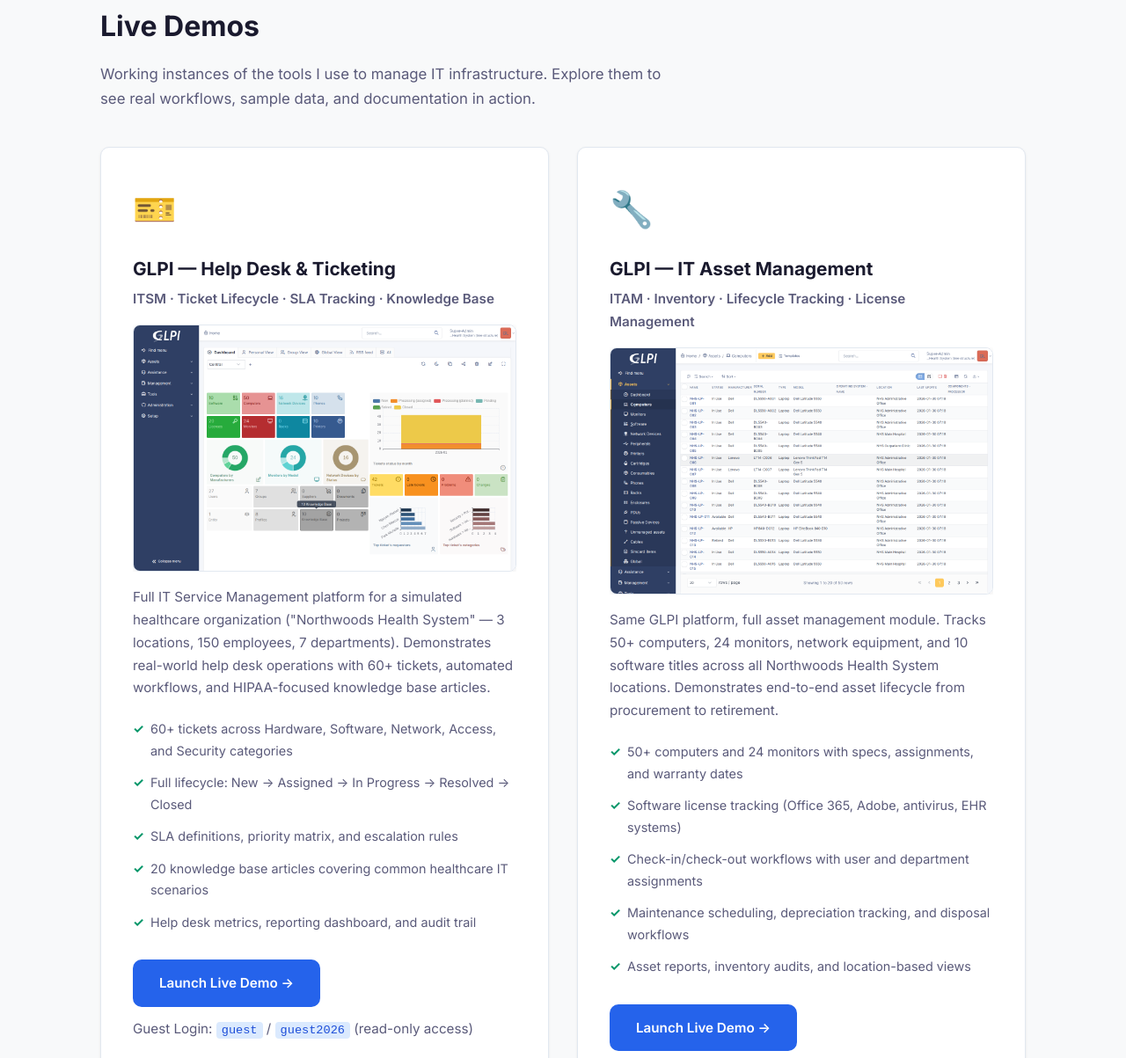
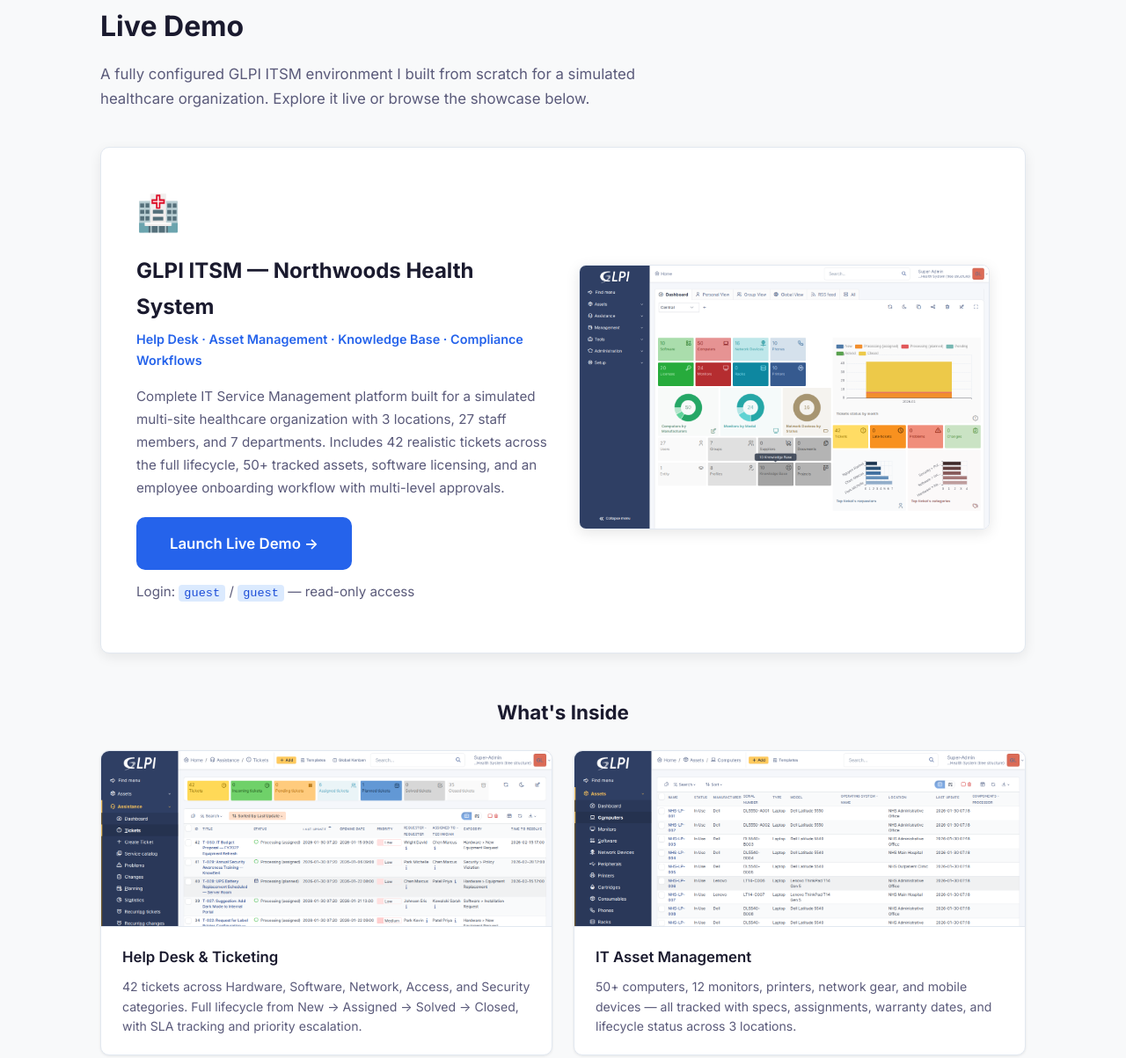
Before and after one commit to HarlenMorris/harlenmorris.github.io, a plain HTML site: page index.html in a window 1280 px wide. Shown: the part 1208-2411 px from the top of the page at 88% size. Drawn offline with Linux system fonts and the light colour scheme.

Commit message:
Consolidate GLPI demo: single card + showcase grid

```diff
--- a/css/style.css
+++ b/css/style.css
@@ -306,6 +306,111 @@
   box-shadow: 0 4px 16px rgba(0,0,0,0.15);
 }
 
+/* ── Demo Hero (single demo card) ─────────── */
+.demo-hero {
+  background: var(--color-card);
+  border: 1px solid var(--color-border);
+  border-radius: var(--radius);
+  padding: 40px;
+  box-shadow: var(--shadow-md);
+  margin-bottom: 48px;
+}
+.demo-hero-content {
+  display: grid;
+  grid-template-columns: 1fr 1fr;
+  gap: 36px;
+  align-items: center;
+}
+.demo-icon-inline {
+  font-size: 2.5rem;
+  margin-bottom: 12px;
+}
+.demo-hero-text h3 {
+  font-size: 1.5rem;
+  margin-bottom: 4px;
+  color: var(--color-text);
+}
+.demo-hero-text .demo-subtitle {
+  font-size: 0.9rem;
+  color: var(--color-primary);
+  font-weight: 600;
+  margin-bottom: 16px;
+}
+.demo-hero-text p {
+  color: var(--color-text-muted);
+  font-size: 0.95rem;
+  line-height: 1.7;
+  margin-bottom: 16px;
+}
+.demo-launch {
+  margin-top: 20px;
+}
+.btn-lg {
+  padding: 14px 36px;
+  font-size: 1.05rem;
+}
+.demo-hero-img img {
+  width: 100%;
+  border-radius: 8px;
+  border: 1px solid var(--color-border);
+  box-shadow: 0 4px 16px rgba(0,0,0,0.1);
+}
+
+/* ── Showcase Grid ────────────────────────── */
+.showcase-title {
+  font-size: 1.4rem;
+  font-weight: 700;
+  color: var(--color-text);
+  margin-bottom: 24px;
+  text-align: center;
+}
+.showcase-grid {
+  display: grid;
+  grid-template-columns: 1fr 1fr;
+  gap: 24px;
+}
+.showcase-item {
+  background: var(--color-card);
+  border: 1px solid var(--color-border);
+  border-radius: var(--radius);
+  overflow: hidden;
+  box-shadow: var(--shadow-sm);
+  transition: box-shadow .3s, transform .3s;
+}
+.showcase-item:hover {
+  box-shadow: var(--shadow-md);
+  transform: translateY(-2px);
+}
+.showcase-img {
+  width: 100%;
+  height: 200px;
+  object-fit: cover;
+  object-position: top left;
+  display: block;
+  border-bottom: 1px solid var(--color-border);
+}
+.showcase-info {
+  padding: 20px 24px;
+}
+.showcase-info h4 {
+  font-size: 1.05rem;
+  font-weight: 600;
+  color: var(--color-text);
+  margin-bottom: 8px;
+}
+.showcase-info p {
+  font-size: 0.88rem;
+  color: var(--color-text-muted);
+  line-height: 1.6;
+}
+
+@media (max-width: 768px) {
+  .demo-hero { padding: 28px; }
+  .demo-hero-content { grid-template-columns: 1fr; gap: 24px; }
+  .demo-hero-img { order: -1; }
+  .showcase-grid { grid-template-columns: 1fr; }
+}
+
 /* ── Articles Grid ────────────────────────── */
 .articles-grid {
   display: grid;
--- a/index.html
+++ b/index.html
@@ -102,62 +102,86 @@
   <!-- Live Demos -->
   <section class="section section-alt" id="demos">
     <div class="container">
-      <h2 class="section-title">Live Demos</h2>
+      <h2 class="section-title">Live Demo</h2>
       <p class="section-desc">
-        Working instances of the tools I use to manage IT infrastructure. Explore them to see
-        real workflows, sample data, and documentation in action.
+        A fully configured GLPI ITSM environment I built from scratch for a simulated healthcare organization.
+        Explore it live or browse the showcase below.
       </p>
-      <div class="demo-grid">
 
-        <!-- GLPI Demo — Ticketing & Help Desk -->
-        <div class="demo-card">
-          <div class="demo-icon">🎫</div>
-          <h3>GLPI — Help Desk & Ticketing</h3>
-          <p class="demo-subtitle">ITSM · Ticket Lifecycle · SLA Tracking · Knowledge Base</p>
-          <div class="demo-screenshots">
+      <!-- Single GLPI Demo Card -->
+      <div class="demo-hero">
+        <div class="demo-hero-content">
+          <div class="demo-hero-text">
+            <div class="demo-icon-inline">🏥</div>
+            <h3>GLPI ITSM — Northwoods Health System</h3>
+            <p class="demo-subtitle">Help Desk · Asset Management · Knowledge Base · Compliance Workflows</p>
+            <p>
+              Complete IT Service Management platform built for a simulated multi-site healthcare organization
+              with 3 locations, 27 staff members, and 7 departments. Includes 42 realistic tickets across
+              the full lifecycle, 50+ tracked assets, software licensing, and an employee onboarding workflow
+              with multi-level approvals.
+            </p>
+            <div class="demo-launch">
+              <a href="#" class="btn btn-primary btn-lg" id="glpi-link">Launch Live Demo →</a>
+              <p class="demo-creds">Login: <code>guest</code> / <code>guest</code> — read-only access</p>
+            </div>
+          </div>
+          <div class="demo-hero-img">
             <img src="img/screenshots/glpi-central.png" alt="GLPI Admin Dashboard — ticket metrics, asset counts, and SLA tracking" class="demo-img" loading="lazy">
-            <img src="img/screenshots/glpi-tickets-admin.png" alt="GLPI Ticket Queue — 28 healthcare IT tickets with priority and status" class="demo-img" loading="lazy">
           </div>
-          <p>
-            Full IT Service Management platform for a simulated healthcare organization
-            ("Northwoods Health System" — 3 locations, 150 employees, 7 departments).
-            Demonstrates real-world help desk operations with 60+ tickets, automated workflows,
-            and HIPAA-focused knowledge base articles.
-          </p>
-          <ul class="demo-features">
-            <li>60+ tickets across Hardware, Software, Network, Access, and Security categories</li>
-            <li>Full lifecycle: New → Assigned → In Progress → Resolved → Closed</li>
-            <li>SLA definitions, priority matrix, and escalation rules</li>
-            <li>20 knowledge base articles covering common healthcare IT scenarios</li>
-            <li>Help desk metrics, reporting dashboard, and audit trail</li>
-          </ul>
-          <a href="#" class="btn btn-primary" id="glpi-link">Launch Live Demo →</a>
-          <p class="demo-creds">Guest Login: <code>guest</code> / <code>guest2026</code> (read-only access)</p>
+        </div>
+      </div>
+
+      <!-- Showcase Grid -->
+      <h3 class="showcase-title">What's Inside</h3>
+      <div class="showcase-grid">
+
+        <div class="showcase-item">
+          <img src="img/screenshots/glpi-tickets-admin.png" alt="GLPI Ticket Queue — healthcare IT tickets with priority and status" class="showcase-img" loading="lazy">
+          <div class="showcase-info">
+            <h4>Help Desk &amp; Ticketing</h4>
+            <p>42 tickets across Hardware, Software, Network, Access, and Security categories. Full lifecycle from New → Assigned → Solved → Closed, with SLA tracking and priority escalation.</p>
+          </div>
         </div>
 
-        <!-- GLPI Demo — Asset Management -->
-        <div class="demo-card">
-          <div class="demo-icon">🔧</div>
-          <h3>GLPI — IT Asset Management</h3>
-          <p class="demo-subtitle">ITAM · Inventory · Lifecycle Tracking · License Management</p>
-          <div class="demo-screenshots">
-            <img src="img/screenshots/glpi-computers.png" alt="GLPI Asset Inventory — 50 computers with specs, assignments, and lifecycle status" class="demo-img" loading="lazy">
-            <img src="img/screenshots/glpi-licenses.png" alt="GLPI Software License Management" class="demo-img" loading="lazy">
+        <div class="showcase-item">
+          <img src="img/screenshots/glpi-computers.png" alt="GLPI Asset Inventory — 50 computers with specs, assignments, and lifecycle status" class="showcase-img" loading="lazy">
+          <div class="showcase-info">
+            <h4>IT Asset Management</h4>
+            <p>50+ computers, 12 monitors, printers, network gear, and mobile devices — all tracked with specs, assignments, warranty dates, and lifecycle status across 3 locations.</p>
           </div>
-          <p>
-            Same GLPI platform, full asset management module. Tracks 50+ computers, 24 monitors,
-            network equipment, and 10 software titles across all Northwoods Health System locations.
-            Demonstrates end-to-end asset lifecycle from procurement to retirement.
-          </p>
-          <ul class="demo-features">
-            <li>50+ computers and 24 monitors with specs, assignments, and warranty dates</li>
-            <li>Software license tracking (Office 365, Adobe, antivirus, EHR systems)</li>
-            <li>Check-in/check-out workflows with user and department assignments</li>
-            <li>Maintenance scheduling, depreciation tracking, and disposal workflows</li>
-            <li>Asset reports, inventory audits, and location-based views</li>
-          </ul>
-          <a href="#" class="btn btn-primary" id="glpi-assets-link">Launch Live Demo →</a>
-          <p class="demo-creds">Guest Login: <code>guest</code> / <code>guest2026</code> — same environment, asset view</p>
+        </div>
+
+        <div class="showcase-item">
+          <img src="img/screenshots/glpi-licenses.png" alt="GLPI Software License Management" class="showcase-img" loading="lazy">
+          <div class="showcase-info">
+            <h4>Software &amp; License Tracking</h4>
+            <p>10 software titles with license counts, assignments, and compliance tracking. Covers Office 365, EHR systems, antivirus, and healthcare-specific applications.</p>
+          </div>
+        </div>
+
+        <div class="showcase-item">
+          <img src="img/screenshots/glpi-kb-admin.png" alt="GLPI Knowledge Base articles" class="showcase-img" loading="lazy">
+          <div class="showcase-info">
+            <h4>Knowledge Base</h4>
+            <p>10 self-service articles covering password resets, VPN setup, phishing reporting, HIPAA guidelines, and common IT procedures — reducing ticket volume through documentation.</p>
+          </div>
+        </div>
+
+        <div class="showcase-item">
+          <img src="img/screenshots/glpi-dashboard.png" alt="GLPI reporting dashboard" class="showcase-img" loading="lazy">
+          <div class="showcase-info">
+            <h4>Reporting &amp; Metrics</h4>
+            <p>Built-in dashboards showing ticket volume, resolution times, asset distribution, and department workload — the data that drives IT operations decisions.</p>
+          </div>
+        </div>
+
+        <div class="showcase-item">
+          <img src="img/screenshots/glpi-assets.png" alt="GLPI network and peripheral equipment" class="showcase-img" loading="lazy">
+          <div class="showcase-info">
+            <h4>Employee Onboarding Workflow</h4>
+            <p>26-task, 4-phase onboarding ticket for a new clinical hire — covering account creation, equipment provisioning, compliance training, HIPAA certification, and 30-day follow-up.</p>
+          </div>
         </div>
 
       </div>
--- a/js/main.js
+++ b/js/main.js
@@ -1,22 +1,13 @@
-// ── Demo URLs (update these when hosting goes live) ──
-const DEMO_URLS = {
-  glpi: 'http://136.116.109.190',
-  glpiAssets: 'http://136.116.109.190/front/computer.php',
-};
+// ── Demo URL ──
+const GLPI_URL = 'http://136.116.109.190';
 
-// Wire up demo buttons
+// Wire up demo button
 document.addEventListener('DOMContentLoaded', () => {
   const glpiLink = document.getElementById('glpi-link');
-  const assetsLink = document.getElementById('glpi-assets-link');
   if (glpiLink) {
-    glpiLink.href = DEMO_URLS.glpi;
+    glpiLink.href = GLPI_URL;
     glpiLink.target = '_blank';
     glpiLink.rel = 'noopener noreferrer';
-  }
-  if (assetsLink) {
-    assetsLink.href = DEMO_URLS.glpiAssets;
-    assetsLink.target = '_blank';
-    assetsLink.rel = 'noopener noreferrer';
   }
 });
 
@@ -54,7 +45,7 @@
   { threshold: 0.1, rootMargin: '0px 0px -40px 0px' }
 );
 
-document.querySelectorAll('.demo-card, .article-card, .timeline-item, .skill-group, .contact-card, .highlight-card').forEach(el => {
+document.querySelectorAll('.demo-hero, .showcase-item, .article-card, .timeline-item, .skill-group, .contact-card, .highlight-card').forEach(el => {
   el.style.opacity = '0';
   el.style.transform = 'translateY(20px)';
   el.style.transition = 'opacity 0.5s ease, transform 0.5s ease';
```
